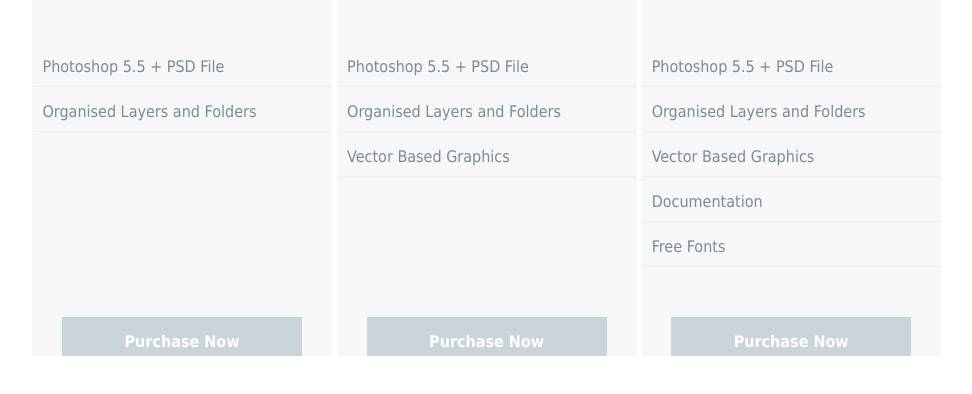
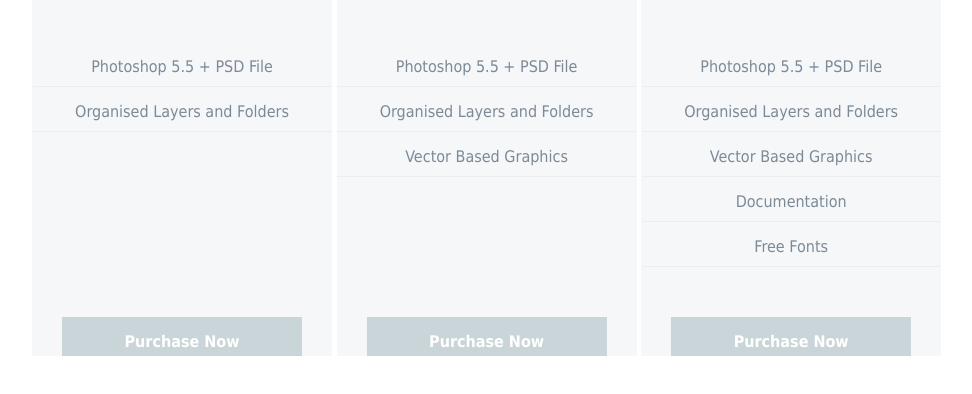
Before and after one commit to Stambi4aWebFundamentalsCourse/ExamPrepProblem01.Pricing-List, a plain HTML site: page index.html in a window 1280 px wide. Shown: the part 360-754 px from the top of the page, without its empty margins (148-1120 px from the left). Drawn offline with Linux system fonts and the light colour scheme.

Commit message:
Chrome 35 checked. nested list li centered horizontally and vertically

```diff
--- a/index.html
+++ b/index.html
@@ -21,8 +21,12 @@
                         <section>
                             <h2>$75</h2>
                             <ul>
-                                <li>Photoshop 5.5 + PSD File</li>
-                                <li>Organised Layers and Folders</li>
+                                <li>
+                                    <span>Photoshop 5.5 + PSD File</span>
+                                </li>
+                                <li>
+                                    <span>Organised Layers and Folders</span>
+                                </li>
                             </ul>
                         </section>
                         <footer>
@@ -38,9 +42,15 @@
                         <section>
                             <h2>$125</h2>
                             <ul>
-                                <li>Photoshop 5.5 + PSD File</li>
-                                <li>Organised Layers and Folders</li>
-                                <li>Vector Based Graphics</li>
+                                <li>
+                                    <span>Photoshop 5.5 + PSD File</span>
+                                </li>
+                                <li>
+                                    <span>Organised Layers and Folders</span>
+                                </li>
+                                <li>
+                                    <span>Vector Based Graphics</span>
+                                </li>
                             </ul>
                         </section>
                         <footer>
@@ -56,11 +66,21 @@
                         <section>
                             <h2>$275</h2>
                             <ul>
-                                <li>Photoshop 5.5 + PSD File</li>
-                                <li>Organised Layers and Folders</li>
-                                <li>Vector Based Graphics</li>
-                                <li>Documentation</li>
-                                <li>Free Fonts</li>
+                                <li>
+                                    <span>Photoshop 5.5 + PSD File</span>
+                                </li>
+                                <li>
+                                    <span>Organised Layers and Folders</span>
+                                </li>
+                                <li>
+                                    <span>Vector Based Graphics</span>
+                                </li>
+                                <li>
+                                    <span>Documentation</span>
+                                </li>
+                                <li>
+                                    <span>Free Fonts</span>
+                                </li>
                             </ul>
                         </section>
                         <footer>
--- a/styles/style.less
+++ b/styles/style.less
@@ -63,6 +63,10 @@
                                     display: block;
                                     margin: 5px auto;
                                     border-bottom: 1px solid @bg-color-header;
+                                    text-align: center;
+                                    span {
+
+                                    }
                                 }
                             }
                         }
```
Also changed, not shown: styles/style.css, styles/style.min.css.
